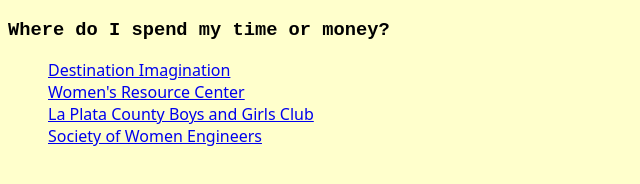
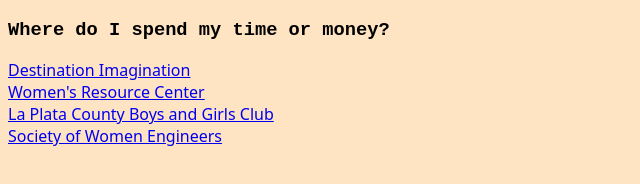
Before and after one commit to deelivingston/portfolio, a plain HTML site: page vol-bene.html in a window 1280 px wide. Shown: the whole page, without its empty margins (0-640 px from the left). Drawn offline with Linux system fonts and the light colour scheme.

Commit message:
Styling, override user agent styles

```diff
--- a/styles.css
+++ b/styles.css
@@ -8,7 +8,7 @@
 
 body {
 	font-family: 'Noto Sans', sans-serif;
-	background: #FFFFCC;
+	background-color: bisque;
 }
 
 h1, h2, h3, h4 {
@@ -40,6 +40,7 @@
 
 .about-list {
 	list-style: none;
+	padding-inline-start: 0;
 }
 
 
```
Also changed, not shown: index.html (+1 -1 lines).
